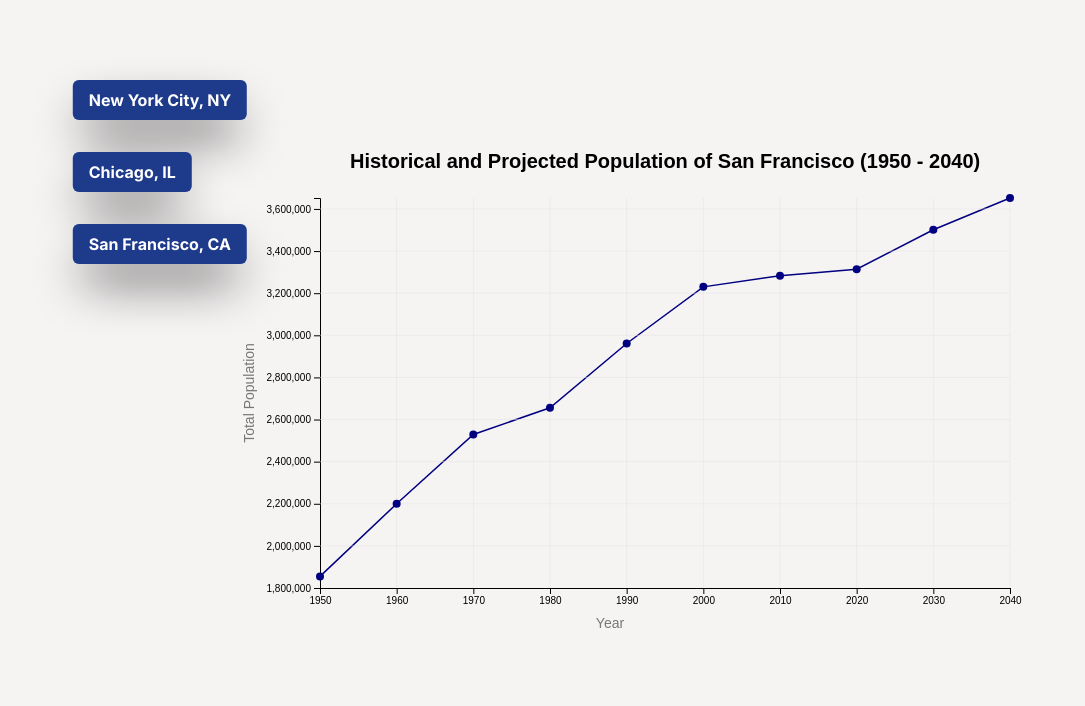
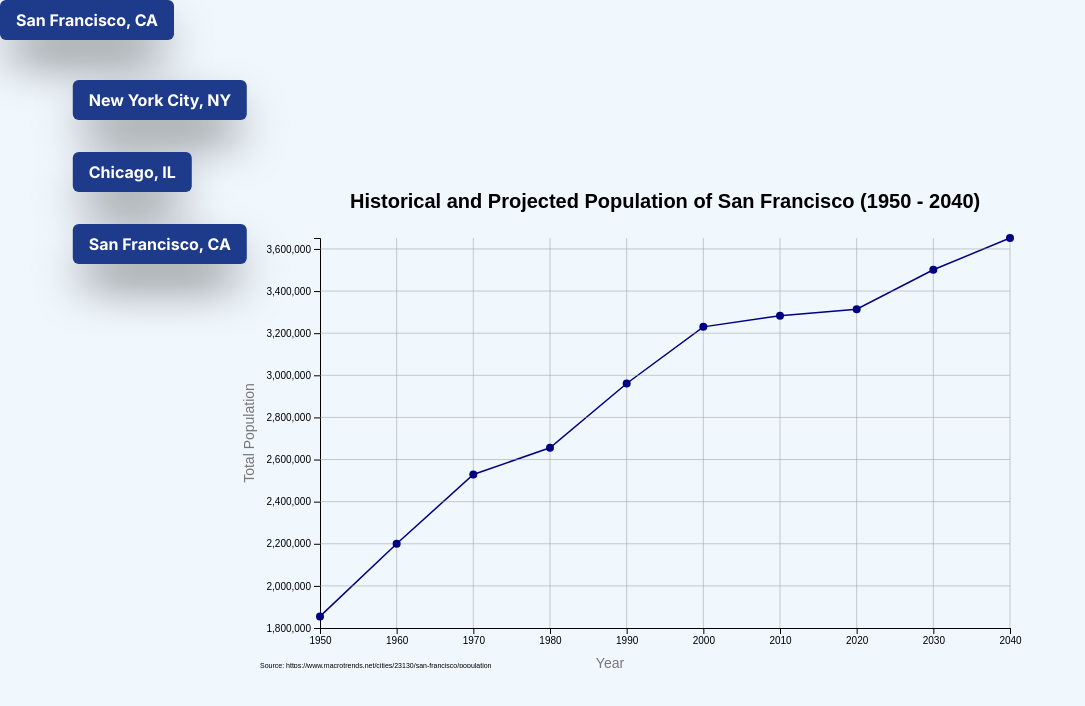
Before and after one commit to ericdoering/population_tracker, a Next.js app in the folder population_displayer/: page / in a window 1280 px wide. Both pictures are taken after a click on the button "San Francisco, CA". Shown: the top 706 px of the page, without its empty margins (0-1085 px from the left). Built offline with nearby package versions, Linux system fonts and the light colour scheme.

Commit message:
style changes and initial setup of analytics button

```diff
--- a/population_displayer/src/app/components/ChicagoGraph.jsx
+++ b/population_displayer/src/app/components/ChicagoGraph.jsx
@@ -76,7 +76,7 @@ export function ChicagoGraph(props){
         .attr("x2", d => x(d))
         .attr("y1", 0)
         .attr("y2", height)
-        .attr("stroke", "#e0e0e0")
+        .attr("stroke", "#999999")
         .attr("stroke-width", .5)
 
         // horizontal graph lines
@@ -88,7 +88,7 @@ export function ChicagoGraph(props){
         .attr("x2", width)
         .attr("y1", d => y(d))
         .attr("y2", d => y(d))
-        .attr("stroke", "#e0e0e0")
+        .attr("stroke", "#999999")
         .attr("stroke-width", .5)
 
         // title of the graph
@@ -132,7 +132,7 @@ export function ChicagoGraph(props){
 
         svg.append("text")
         .attr("class", "source-credit")
-        .attr("x", width - 1150)
+        .attr("x", width - 750)
         .attr("y", height + margin.bottom + 0.1)
         .style("font-size", "7px")
         .style("font-family", "sans-serif")
--- a/population_displayer/src/app/components/NYCGraph.jsx
+++ b/population_displayer/src/app/components/NYCGraph.jsx
@@ -76,7 +76,7 @@ export function NYCGraph(props){
         .attr("x2", d => x(d))
         .attr("y1", 0)
         .attr("y2", height)
-        .attr("stroke", "#e0e0e0")
+        .attr("stroke", "#999999")
         .attr("stroke-width", .5)
 
         // horizontal graph lines
@@ -88,7 +88,7 @@ export function NYCGraph(props){
         .attr("x2", width)
         .attr("y1", d => y(d))
         .attr("y2", d => y(d))
-        .attr("stroke", "#e0e0e0")
+        .attr("stroke", "#999999")
         .attr("stroke-width", .5)
 
         // title of the graph
@@ -131,7 +131,7 @@ export function NYCGraph(props){
 
           svg.append("text")
           .attr("class", "source-credit")
-          .attr("x", width - 1150)
+          .attr("x", width - 750)
           .attr("y", height + margin.bottom + 0.1)
           .style("font-size", "7px")
           .style("font-family", "sans-serif")
--- a/population_displayer/src/app/components/RenderSanFranciscoGraph.jsx
+++ b/population_displayer/src/app/components/RenderSanFranciscoGraph.jsx
@@ -3,6 +3,7 @@
 import React, { useEffect, useState } from 'react';
 import * as d3 from 'd3';
 import { SanFranciscoGraph } from './SanFranciscoGraph';
+import { ChatGPTButton } from '../utilities/ChatGPTButton';
 
 
 export function RenderSanFranciscoGraph () {
@@ -45,6 +46,7 @@ export function RenderSanFranciscoGraph () {
 
   return (
     <>
+      <ChatGPTButton />
       <div>
       {sanFranciscoPopulationMap &&
       <SanFranciscoGraph props={sanFranciscoPopulationMap} />
--- a/population_displayer/src/app/components/SanFranciscoGraph.jsx
+++ b/population_displayer/src/app/components/SanFranciscoGraph.jsx
@@ -87,7 +87,7 @@ export function SanFranciscoGraph(props){
         .attr("x2", d => x(d))
         .attr("y1", 0)
         .attr("y2", height)
-        .attr("stroke", "#e0e0e0")
+        .attr("stroke", "#999999")
         .attr("stroke-width", .5)
 
         // horizontal graph lines
@@ -99,7 +99,7 @@ export function SanFranciscoGraph(props){
         .attr("x2", width)
         .attr("y1", d => y(d))
         .attr("y2", d => y(d))
-        .attr("stroke", "#e0e0e0")
+        .attr("stroke", "#999999")
         .attr("stroke-width", .5)
 
         // title of the graph
@@ -142,7 +142,7 @@ export function SanFranciscoGraph(props){
 
         svg.append("text")
         .attr("class", "source-credit")
-        .attr("x", width - 1150)
+        .attr("x", width - 750)
         .attr("y", height + margin.bottom + 0.1)
         .style("font-size", "7px")
         .style("font-family", "sans-serif")
--- a/population_displayer/src/app/globals.css
+++ b/population_displayer/src/app/globals.css
@@ -17,7 +17,7 @@
 }
 
 body {
-  background-color: rgb(246, 243, 243);
+  background-color: rgb(240, 247, 253);
 }
 
 rect {
--- /dev/null
+++ b/population_displayer/src/app/utilities/ChatGPTButton.jsx
@@ -0,0 +1,48 @@
+"use client";
+
+import React, { useState } from 'react';
+
+export const ChatGPTButton = () => {
+  const [facts, setFacts] = useState('');
+
+  const getSanFranciscoFacts = async () => {
+    try {
+      // Make an API call to the ChatGPT API
+      const response = await fetch('https://api.chatgpt.com/getSanFranciscoFacts', {
+        method: 'POST',
+        headers: {
+          'Content-Type': 'application/json',
+          // Add any required headers, authentication tokens, etc.
+        },
+        // You may pass additional parameters like context or messages to ChatGPT
+        body: JSON.stringify({
+          prompt: 'Tell me quick facts about San Francisco',
+        }),
+      });
+
+      const data = await response.json();
+      // Set the facts in the state to be displayed in the UI
+      setFacts(data.facts);
+    } catch (error) {
+      console.error('Error fetching San Francisco facts:', error);
+    }
+  };
+
+  return (
+    <div>
+      <button
+        className="bg-blue-900 block mb-8 hover:bg-blue-500 text-white font-bold py-2 px-4 rounded-md shadow-2xl shadow-black"
+        onClick={getSanFranciscoFacts}
+      >
+        San Francisco, CA
+      </button>
+
+      {facts && (
+        <div className="text-gray-800">
+          <h2>Quick Facts about San Francisco:</h2>
+          <p>{facts}</p>
+        </div>
+      )}
+    </div>
+  );
+};
```
